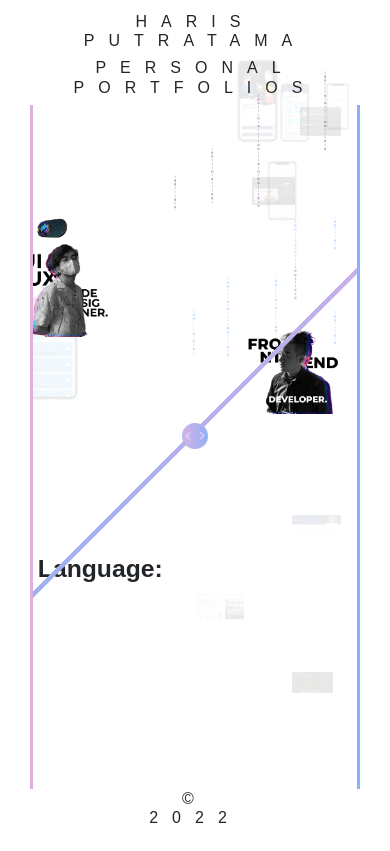
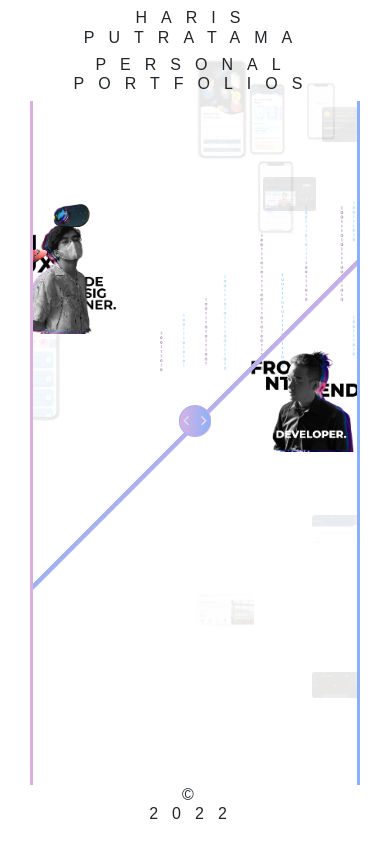
Before and after one commit to hazelflith/Portfolio, a Next.js app: page / in a window 390 px wide. Shown: the top 851 px of the page. Built offline with nearby package versions, Linux system fonts and the light colour scheme; a web font is replaced by a local one.

Commit message:
💄 Responsive Update 1.0.1

```diff
--- a/package.json
+++ b/package.json
@@ -9,6 +9,7 @@
     "lint": "next lint"
   },
   "dependencies": {
+    "@popperjs/core": "^2.11.6",
     "bootstrap": "^5.2.2",
     "gsap": "^3.11.3",
     "next": "13.0.0",
--- a/pages/index.js
+++ b/pages/index.js
@@ -4,14 +4,8 @@ import styles from '../styles/Home.module.css'
 import { useState, useEffect, useRef, useLayoutEffect } from "react";
 import { gsap } from "gsap";
 
-//LEFT ANIMATION
-
 export default function Home() {
-  const comp = useRef(); // create a ref for the root level element (we'll use it later)
-  var leftClick = false;
   useEffect(() => {
-
-
     // -- ANIMATION CODE HERE --
     // create our context. This function is invoked immediately and all GSAP animations and ScrollTriggers created during the execution of this function get recorded so we can revert() them later (cleanup)
     // let ctx = gsap.context(() => {
@@ -93,6 +87,7 @@ export default function Home() {
         ease: "expo"
       });
       gsap.to(".ui-detail", {
+        opacity: 1,
         x : "35vw",
         duration: 1.5,
         ease: "expo"
@@ -234,12 +229,13 @@ export default function Home() {
         ease: "expo"
       });
       gsap.to(".fe-detail", {
-        x : "-38vw",
+        opacity: 1,
+        x : "-41vw",
         duration: 1.5,
         ease: "expo"
       });
       gsap.to(".fe-btn", {
-        x : "-309%",
+        x : "-37vw",
         opacity: 1,
         duration: 1.5,
         ease: "expo"
--- a/styles/globals.css
+++ b/styles/globals.css
@@ -29,7 +29,7 @@ a {
   padding-left: 140px;
   padding-right: 140px;
   position: absolute;
-  top: 12px;
+  top: 1vh;
   font-size: 20px;
   line-height: 24px;
   letter-spacing: 0.7em;
@@ -39,7 +39,7 @@ a {
   padding-left: 140px;
   padding-right: 140px;
   position: absolute;
-  bottom: 1%;
+  bottom: 1.5vh;
   font-size: 20px;
   line-height: 24px;
   letter-spacing: 0.7em;
@@ -48,7 +48,7 @@ a {
   position: relative;
   height: 93vh;
   max-width: calc(100vmin * 21 / 9);
-  width: 100%;
+  width: 100vw;
   overflow: hidden;
   padding-top: 50px;
 }
@@ -102,8 +102,8 @@ a {
   height: 100%;
   width: 100%;
   position: absolute;
-  top: 0%;
-  left: 3%;
+  top: 0;
+  left: 5vw;
   opacity: 0;
 }
 .fe-background-after{
@@ -115,8 +115,8 @@ a {
   height: 100%;
   width: 100%;
   position: absolute;
-  top: 0%;
-  right: -25%;
+  top: 0;
+  right: -27vw;
   opacity: 0;
 }
 .right-side{
@@ -125,8 +125,8 @@ a {
 }
 .uiux-bigpicture{
   position: absolute;
-  top: 8%;
-  left: 20%;
+  top: 8vh;
+  left: 12vw;
   transform: skewX(45deg);
   margin-left: -76px;
   background-image: url(/images/uiux-bigpicture.png);
@@ -138,8 +138,8 @@ a {
 }
 .uiux-bigpicture-colored{
   position: absolute;
-  top: 8%;
-  left: 20%;
+  top: 8vh;
+  left: 12vw;
   transform: skewX(45deg);
   margin-left: -76px;
   background-image: url(/images/uiux-bigpicture-colored.png);
@@ -160,8 +160,8 @@ a {
   height: 100%;
   width: 100%;
   position: absolute;
-  top: 0%;
-  left: 20%;
+  top: 0;
+  left: 12vw;
   transform: skewX(45deg);
   margin-left: -76px;
   cursor: pointer;
@@ -169,16 +169,18 @@ a {
 .ui-detail{
   transform: skewX(45deg);
   position: absolute;
-  top: 65%;
-  left: 40%;
+  top: 60vh;
+  left: 22vw;
+  opacity: 0;
 }
 .ui-icons{
   opacity: 0;
 }
 .fe-detail{
   position: absolute;
-  top: 60%;
-  right: 10%;
+  top: 60vh;
+  right: 6vw;
+  opacity: 0;
 }
 .fe-icons{
  opacity: 0;
@@ -186,8 +188,8 @@ a {
 .ui-btn{
   transform: skewX(45deg);
   position: absolute;
-  top: 55%;
-  left: 75%;
+  top: 53vh;
+  left: 40vw;
   white-space: nowrap;
   background: linear-gradient(90deg, #FFAED9 -39.29%, #6AB2FF 136.16%);
   border-radius: 15px;
@@ -213,8 +215,8 @@ a {
 
 .fe-btn{
   position: absolute;
-  top: 49%;
-  left: 50%;
+  top: 49vh;
+  left: 24vw;
   white-space: nowrap;
   background: linear-gradient(90deg, #FFAED9 -39.29%, #6AB2FF 136.16%);
   border-radius: 15px;
@@ -239,8 +241,8 @@ a {
 }
 .fe-bigpicture{
   position: relative;
-  top: 20%;
-  left: 30%;
+  top: 18vh;
+  left: 13vw;
   z-index: 2;
   overflow: hidden;
   background-image: url(/images/frontend-bigpicture.png);
@@ -253,8 +255,8 @@ a {
 }
 .fe-bigpicture-colored{
   position: absolute;
-  top: 20%;
-  left: 30%;
+  top: 18vh;
+  left: 13vw;
   z-index: 1;
   overflow: hidden;
   background-image: url(/images/frontend-bigpicture-colored.png);
@@ -275,8 +277,8 @@ a {
   height: 100%;
   width: 100%;
   position: absolute;
-  top: -2%;
-  left: -13%;
+  top: -5vh;
+  left: -6vw;
 
 }
 .fe-background2{
@@ -288,15 +290,15 @@ a {
   height: 100%;
   width: 100%;
   position: absolute;
-  top: -2%;
-  left: -13%;
+  top: -5vh;
+  left: -6vw;
 
 }
 .slider{
   position: absolute;
   width: 100%;
   height: 100%;
-  top: 50px;
+  top: 5vh;
 }
 .elipse{
   width: 8%;
@@ -307,12 +309,12 @@ a {
   background-size: contain;
   z-index: 5;
   position: relative;
-  top: 38%;
+  top: 34.5vh;
 
 }
 .line{
   position: absolute;
-  left: 49.8%;
+  left: 49.8vw;
   top: 0;
   width: 3px;
   height: 89%;
@@ -490,30 +492,44 @@ a {
   background-size: contain;
 }
 
-@media (prefers-color-scheme: dark) {
-  html {
-    color-scheme: dark;
-  }
-  body {
-    color: white;
-    background: black;
-  }
-}
-
 @media screen and (max-width: 1024px){
   .fe-background{
-    top: 17%;
+    top: 14vh;
+    left: -9vw;
+  }
+  .fe-background2{
+    top: 14vh;
+    left: -9vw;
   }
   .fe-bigpicture{
-    top: 30%;
+    top: 30vh;
   }
   .uiux-background{
-    top: 17%;
-    left: 55%;
+    top: 14vh;
+    left: 25vw;
   }
   .uiux-bigpicture{
-    top: 20%;
-    left: 35%;
+    top: 16vh;
+    left: 15vw;
+  }
+  .ui-btn{
+    font-size: medium;
+    line-height: 22px;
+    padding: 10px 15px;
+    top: 48vh;
+  }
+  .fe-btn{
+    font-size: medium;
+    line-height: 22px;
+    padding: 10px 15px;
+    top: 40vh;
+    left: 20vw;
+  }
+  .ui-detail{
+
+  }
+  .fe-detail{
+
   }
 
 }
```
Also changed, not shown: 1 other file (tests, documents, lock files or other folders).
